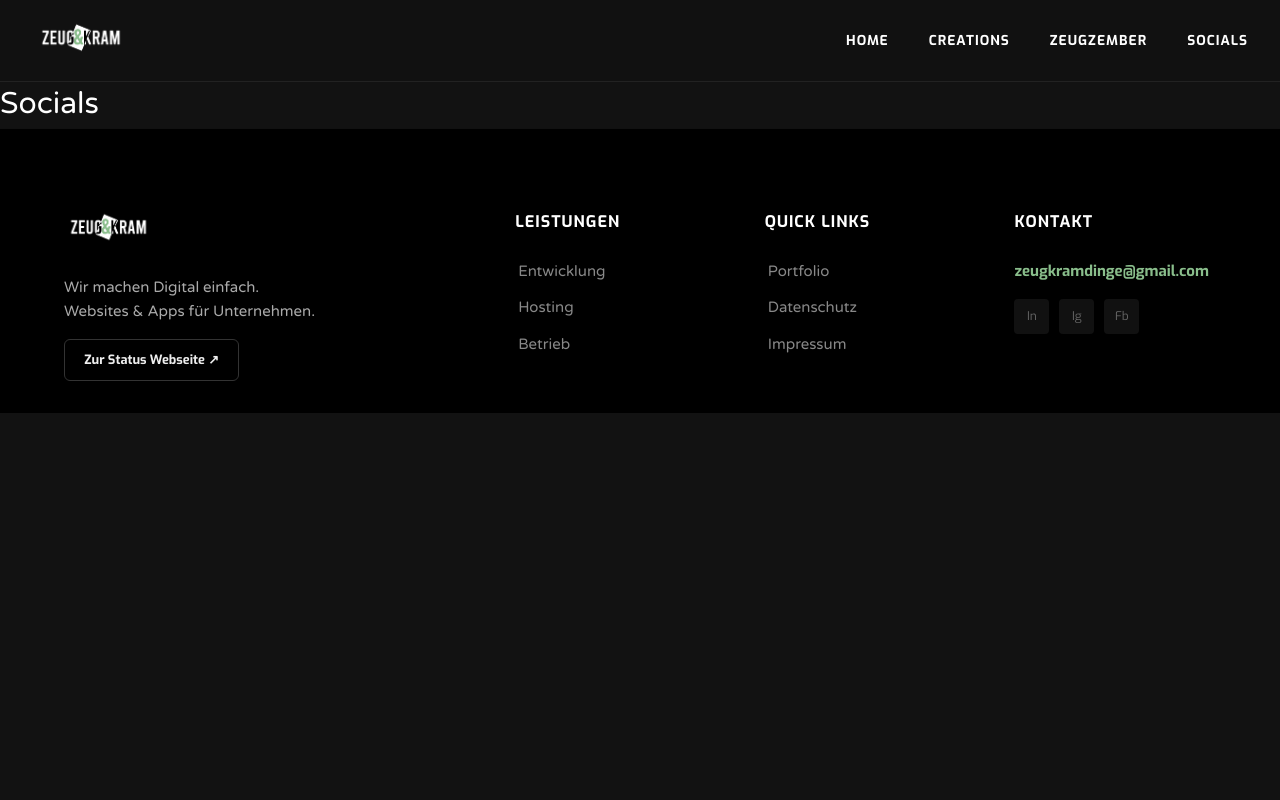
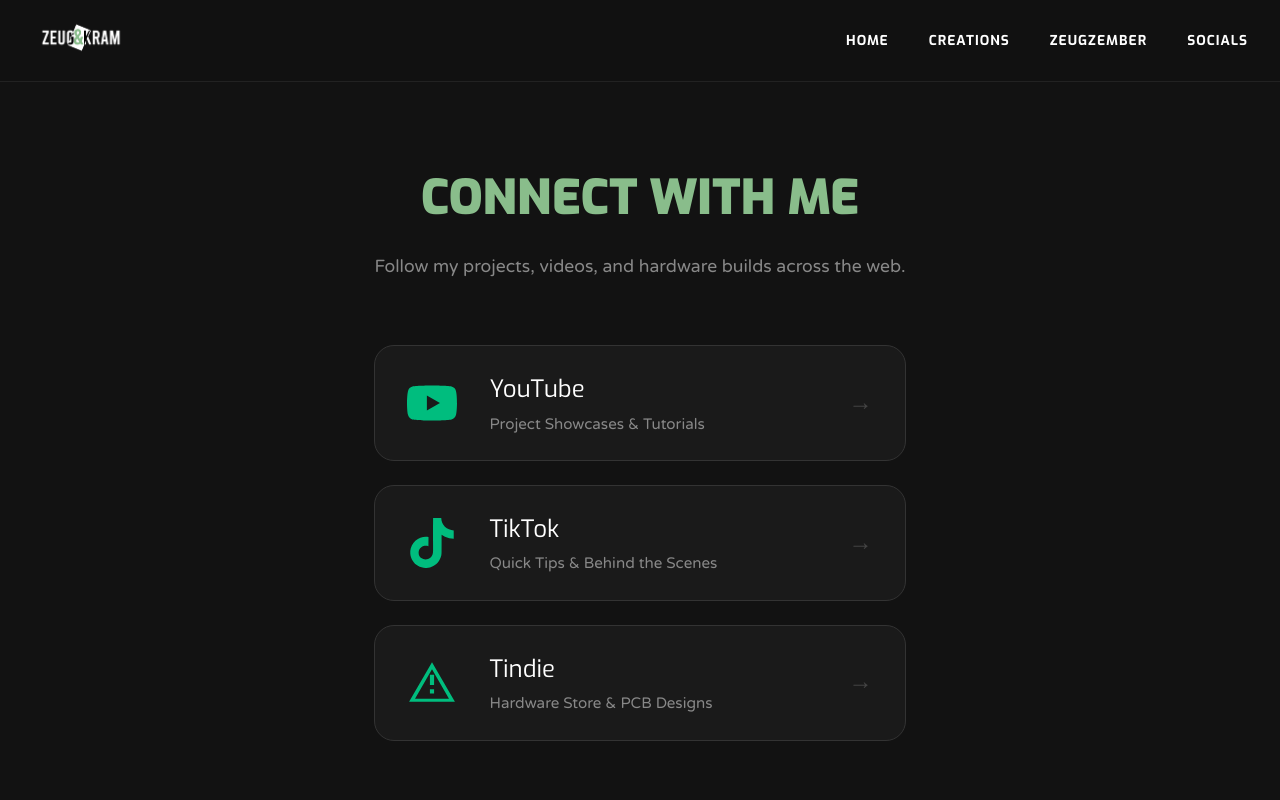
Before and after one commit to ZeugUndKram/ZeugUndKramDE, a Vue app: page /socials in a window 1280 px wide. Shown: the top 800 px of the page. Built offline with nearby package versions, Linux system fonts and the light colour scheme.

Commit message:
new icon

```diff
--- a/src/views/Socials.vue
+++ b/src/views/Socials.vue
@@ -1,9 +1,157 @@
 <template>
-  <div>
-    <h1>Socials</h1>
+  <div class="socials-container">
+    <div class="header">
+      <h1>Connect with Me</h1>
+      <p>Follow my projects, videos, and hardware builds across the web.</p>
     </div>
+
+    <div class="socials-grid">
+      <a href="https://youtube.com/@yourchannel" target="_blank" class="social-card youtube">
+        <div class="icon-box">
+          <svg viewBox="0 0 24 24" fill="currentColor"><path d="M23.498 6.186a3.016 3.016 0 0 0-2.122-2.136C19.505 3.545 12 3.545 12 3.545s-7.505 0-9.377.505A3.017 3.017 0 0 0 .502 6.186C0 8.07 0 12 0 12s0 3.93.502 5.814a3.016 3.016 0 0 0 2.122 2.136c1.871.505 9.376.505 9.376.505s7.505 0 9.377-.505a3.015 3.015 0 0 0 2.122-2.136C24 15.93 24 12 24 12s0-3.93-.502-5.814zM9.545 15.568V8.432L15.818 12l-6.273 3.568z"/></svg>
+        </div>
+        <div class="info">
+          <h2>YouTube</h2>
+          <p>Project Showcases & Tutorials</p>
+        </div>
+        <div class="arrow">→</div>
+      </a>
+
+      <a href="https://tiktok.com/@yourhandle" target="_blank" class="social-card tiktok">
+        <div class="icon-box">
+          <svg viewBox="0 0 24 24" fill="currentColor"><path d="M12.525.02c1.31-.02 2.61-.01 3.91-.02.08 1.53.63 3.09 1.75 4.17 1.12 1.11 2.7 1.62 4.24 1.79v4.03c-1.44-.05-2.89-.35-4.2-.97-.57-.26-1.1-.59-1.62-.93-.01 2.92.01 5.84-.02 8.75-.03 1.4-.54 2.79-1.35 3.94-1.31 1.92-3.58 3.17-5.91 3.21-1.43.08-2.86-.31-4.08-1.03-2.02-1.19-3.44-3.37-3.65-5.71-.02-.5-.03-1-.01-1.49.18-1.9 1.12-3.72 2.58-4.96 1.66-1.44 3.98-2.13 6.15-1.72.02 1.48-.04 2.96-.04 4.44-1.13-.32-2.43-.2-3.41.49-.9.63-1.37 1.75-1.27 2.85.01.92.5 1.82 1.25 2.36.93.7 2.19.79 3.25.46 1.05-.33 1.93-1.21 2.21-2.29.18-.58.21-1.18.21-1.78-.03-3.66-.01-7.32-.03-10.98z"/></svg>
+        </div>
+        <div class="info">
+          <h2>TikTok</h2>
+          <p>Quick Tips & Behind the Scenes</p>
+        </div>
+        <div class="arrow">→</div>
+      </a>
+
+      <a href="https://tindie.com/stores/yourstore" target="_blank" class="social-card tindie">
+        <div class="icon-box">
+          <svg viewBox="0 0 24 24" fill="currentColor"><path d="M12 2L1 21h22L12 2zm0 3.45l8.15 14.1H3.85L12 5.45zM11 15h2v2h-2v-2zm0-7h2v5h-2V8z"/></svg>
+        </div>
+        <div class="info">
+          <h2>Tindie</h2>
+          <p>Hardware Store & PCB Designs</p>
+        </div>
+        <div class="arrow">→</div>
+      </a>
+    </div>
+  </div>
 </template>
 
-<script setup lang="ts">
-// Logic goes here
-</script>
+<style scoped>
+.socials-container {
+  max-width: 800px;
+  margin: 0 auto;
+  padding: 80px 2rem;
+  min-height: 100vh;
+}
+
+.header {
+  text-align: center;
+  margin-bottom: 4rem;
+}
+
+h1 {
+  font-family: var(--font-header);
+  font-size: 3rem;
+  font-weight: 800;
+  color: var(--brand-green);
+  text-transform: uppercase;
+  margin-bottom: 1rem;
+}
+
+.header p {
+  color: #888;
+  font-size: 1.1rem;
+}
+
+.socials-grid {
+  display: flex;
+  flex-direction: column;
+  gap: 1.5rem;
+}
+
+.social-card {
+  display: flex;
+  align-items: center;
+  padding: 1.5rem 2rem;
+  background: #1a1a1a;
+  border: 1px solid #333;
+  border-radius: 20px;
+  text-decoration: none;
+  transition: all 0.3s cubic-bezier(0.4, 0, 0.2, 1);
+  position: relative;
+  overflow: hidden;
+}
+
+.social-card:hover {
+  transform: translateX(10px);
+  border-color: #555;
+  background: #222;
+}
+
+.icon-box {
+  width: 50px;
+  height: 50px;
+  display: flex;
+  align-items: center;
+  justify-content: center;
+  margin-right: 2rem;
+}
+
+.icon-box svg {
+  width: 100%;
+  height: 100%;
+}
+
+.info h2 {
+  font-family: var(--font-header);
+  color: #fff;
+  margin: 0;
+  font-size: 1.5rem;
+}
+
+.info p {
+  color: #888;
+  margin: 0.2rem 0 0;
+  font-size: 0.95rem;
+}
+
+.arrow {
+  margin-left: auto;
+  font-size: 1.5rem;
+  color: #444;
+  transition: 0.3s;
+}
+
+.social-card:hover .arrow {
+  color: var(--brand-green);
+  transform: translateX(5px);
+}
+
+/* Specific Brand Colors on Hover */
+.youtube:hover { box-shadow: -5px 0 0 #FF0000; }
+.youtube:hover .icon-box { color: #FF0000; }
+
+.tiktok:hover { box-shadow: -5px 0 0 #00f2ea; }
+.tiktok:hover .icon-box { color: #fe2c55; filter: drop-shadow(2px 0 0 #00f2ea); }
+
+.tindie:hover { box-shadow: -5px 0 0 #ffaa00; }
+.tindie:hover .icon-box { color: #ffaa00; }
+
+@media (max-width: 600px) {
+  .social-card {
+    padding: 1.2rem;
+  }
+  .icon-box {
+    width: 40px;
+    height: 40px;
+    margin-right: 1.2rem;
+  }
+  h1 { font-size: 2.2rem; }
+}
+</style>
```
Also changed, not shown: public/images/ZeugUndKram.png.
